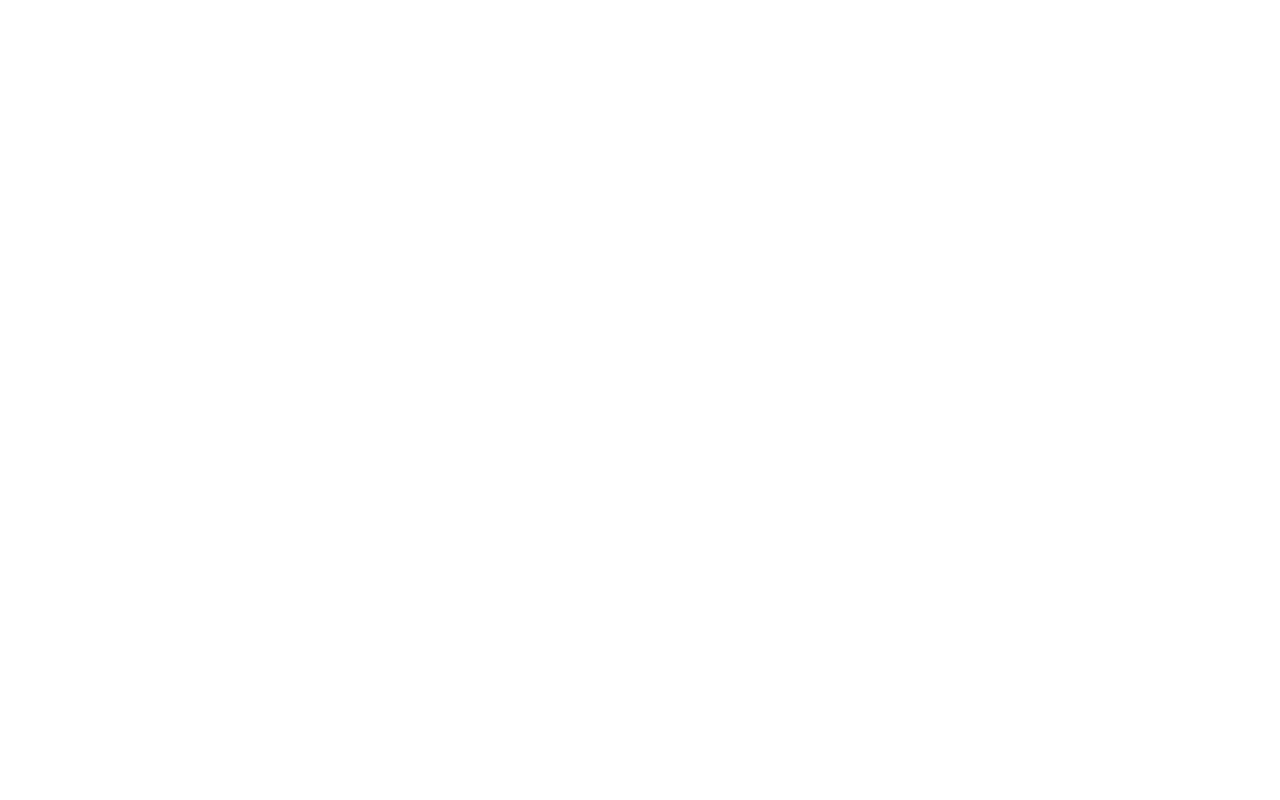
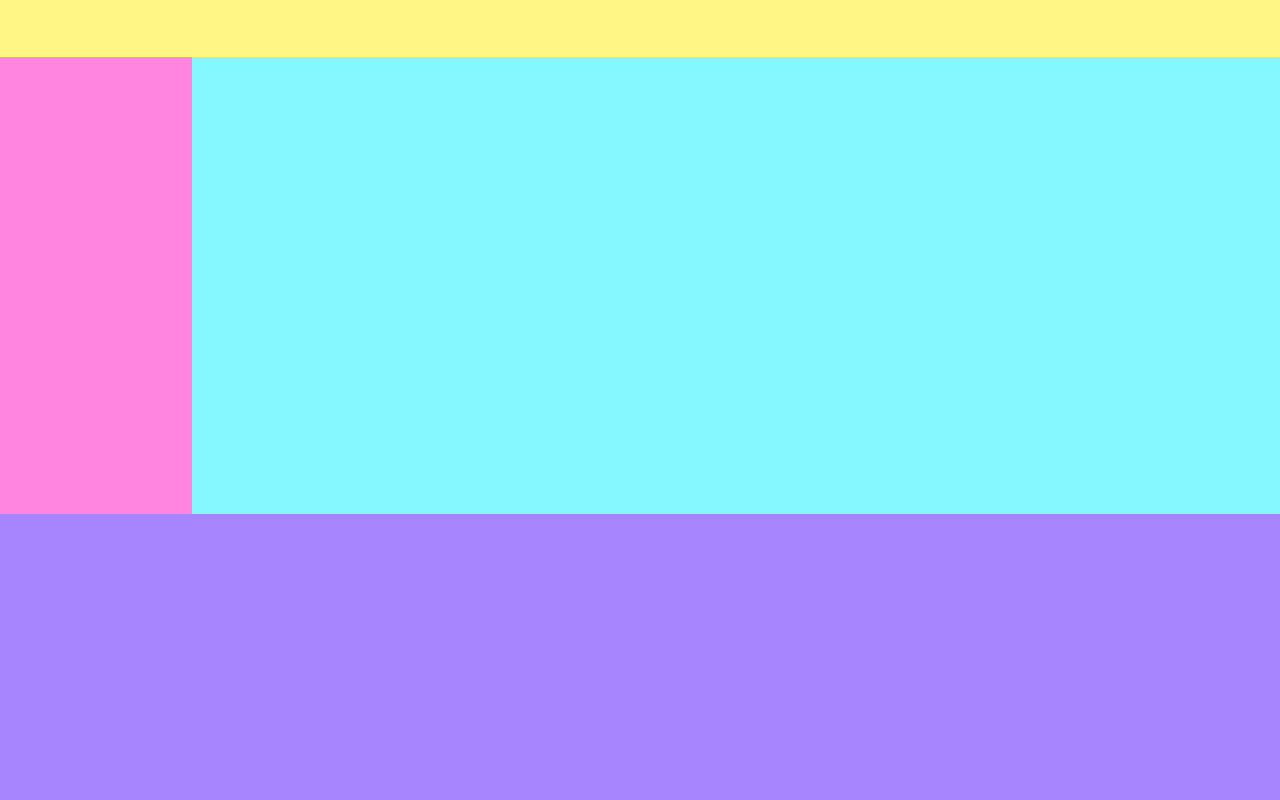
Before and after one commit to PatrykNamyslak/music-site, a plain HTML site: page index.html in a window 1280 px wide. Drawn offline with nearby package versions, Linux system fonts and the light colour scheme.

Commit message:
Another commit

```diff
--- a/index.html
+++ b/index.html
@@ -2,10 +2,25 @@
 <html lang="en">
 <head>
     <meta charset="UTF-8">
+    <script src="https://code.jquery.com/jquery-1.12.4.min.js" type="text/javascript"></script>
+    <script src="https://unpkg.com/htmx.org@2.0.2" integrity="sha384-Y7hw+L/jvKeWIRRkqWYfPcvVxHzVzn5REgzbawhxAuQGwX1XWe70vji+VSeHOThJ" crossorigin="anonymous" type="text/javascript"></script>
+    <script src="https://unpkg.com/htmx.org/dist/ext/preload.js" type="text/javascript"></script>
+    <link rel="stylesheet" href="style.css">
     <meta name="viewport" content="width=device-width, initial-scale=1.0">
     <title>Music Site</title>
 </head>
 <body>
+    <nav></nav>
+    <div class="content">
+        <aside>
+            <!-- Side panel for playlists -->
+        </aside>
+        <main>
+            <!-- Main area for content -->
+        </main>
+    </div>
 
+    <footer></footer>
 </body>
+<script src="script.js"></script>
 </html>
--- a/style.css
+++ b/style.css
@@ -0,0 +1,42 @@
+*{
+    padding: 0;
+    margin: 0;
+    box-sizing: border-box;
+  }
+
+
+  body, html{
+    height: 100%;
+    width: 100%;
+  }
+  body{
+    display: flex;
+    flex-direction: column;
+  }
+nav{
+    background-color: #fff785;
+    height: 100px;
+}
+.content, nav, footer{
+    width: 100dvw;
+}
+.content{
+    display: flex;
+}
+.content, aside, main{
+    height: 100%;
+}
+aside{
+    background-color: #ff85e0;
+    width: 15%;
+}
+main{
+    background-color: #85f7ff;
+    width: 85%;
+}
+
+footer{
+    background-color:#a685ff;
+    height: 500px;
+    margin-top: auto;
+}
```
